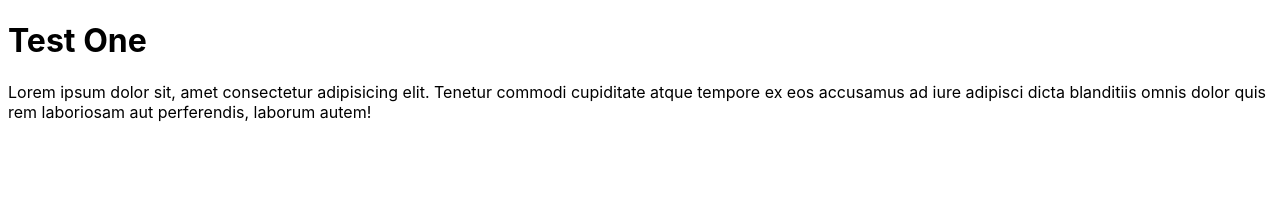
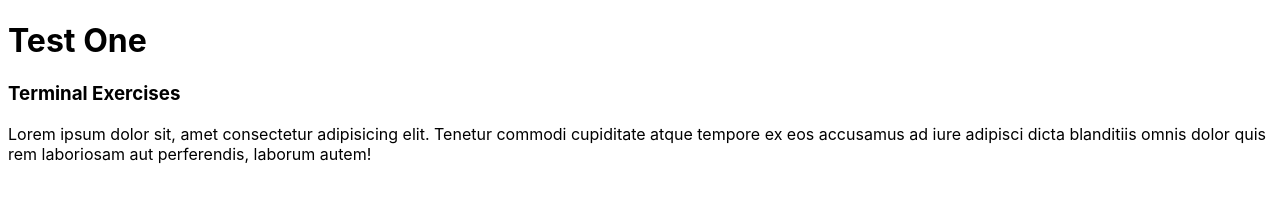
Before and after one commit to Brandolini/test-one, a plain HTML site: page index.html in a window 1280 px wide. Drawn offline with Linux system fonts and the light colour scheme.

Commit message:
reformatted index

```diff
--- a/index.html
+++ b/index.html
@@ -11,7 +11,12 @@
 <body>
     <header>
         <h1>Test One</h1>
-        <p>Lorem ipsum dolor sit, amet consectetur adipisicing elit. Tenetur commodi cupiditate atque tempore ex eos accusamus ad iure adipisci dicta blanditiis omnis dolor quis rem laboriosam aut perferendis, laborum autem!</p>
+        <h3>Terminal Exercises</h3>
     </header>
+    <main>
+        <section>
+            <p>Lorem ipsum dolor sit, amet consectetur adipisicing elit. Tenetur commodi cupiditate atque tempore ex eos accusamus ad iure adipisci dicta blanditiis omnis dolor quis rem laboriosam aut perferendis, laborum autem!</p>
+        </section>
+    </main>
 </body>
 </html>
```
